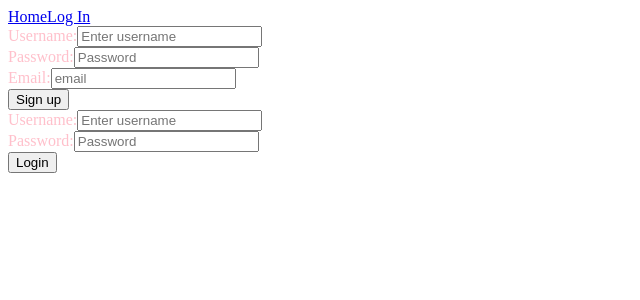
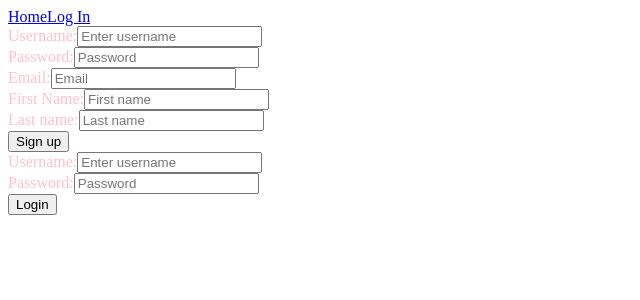
Before and after one commit to Christie8allard/frontendproject, a React (Vite) app: page /login in a window 1280 px wide. Shown: the top 300 px of the page, without its empty margins (0-640 px from the left). Built offline with nearby package versions, Linux system fonts and the light colour scheme.

Commit message:
additional changes to sign up form

```diff
--- a/src/components/SignupForm.jsx
+++ b/src/components/SignupForm.jsx
@@ -1,6 +1,7 @@
 import { useState } from "react";
 import { useNavigate } from "react-router-dom";
 import postUser from "../api/post-user";
+import postLogin from "../api/post-login";
 
 function SignupForm() {
     const navigate = useNavigate();
@@ -31,6 +32,7 @@ const handleSubmit = (event) => {
             credentials.first_name,
             credentials.last_name,
         ).then((response) => {
+            postLogin
             window.localStorage.setItem("token", response.token);
             console.log("token", response.token);
             navigate("/");
@@ -63,11 +65,28 @@ const handleSubmit = (event) => {
                 <input
                     type="email"
                     id="email"
-                    placeholder="email"
+                    placeholder="Email"
                     onChange={handleChange}
                     />
             </div>
-
+            <div>
+            <label htmlFor="first name">First Name:</label>
+                <input
+                    type="first name"
+                    id="first name"
+                    placeholder="First name"
+                    onChange={handleChange}
+                    />
+            </div>
+            <div>
+            <label htmlFor="Last name">Last name:</label>
+                <input
+                    type="last name"
+                    id="last name"
+                    placeholder="Last name"
+                    onChange={handleChange}
+                    />
+            </div>
             <button type="submit" onClick={handleSubmit}>
                 Sign up
             </button>
```
